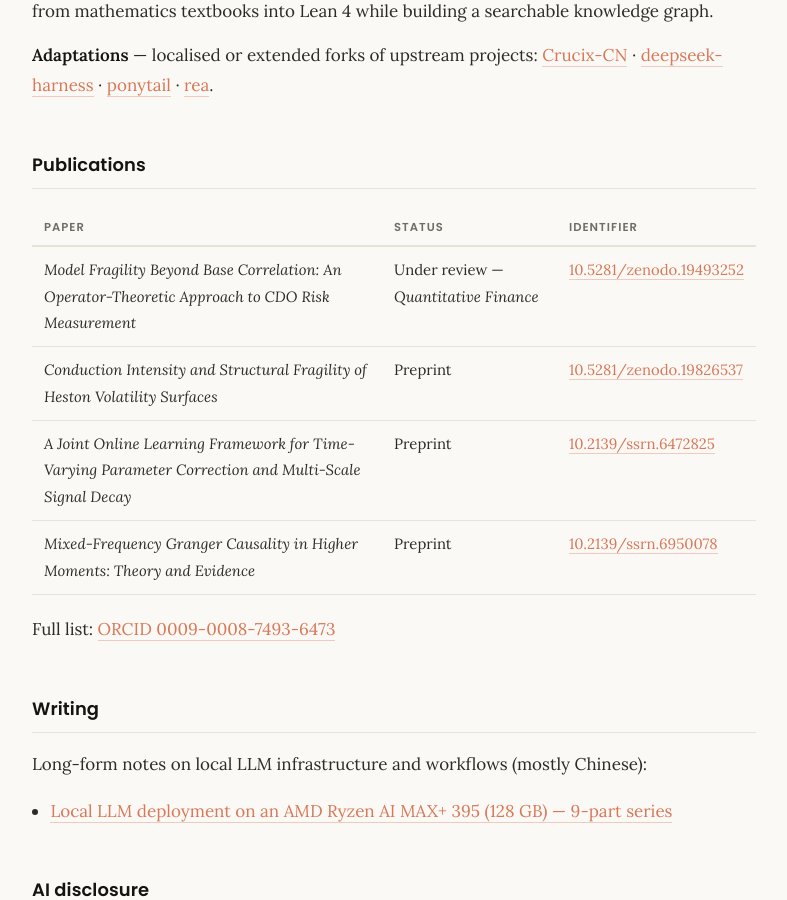
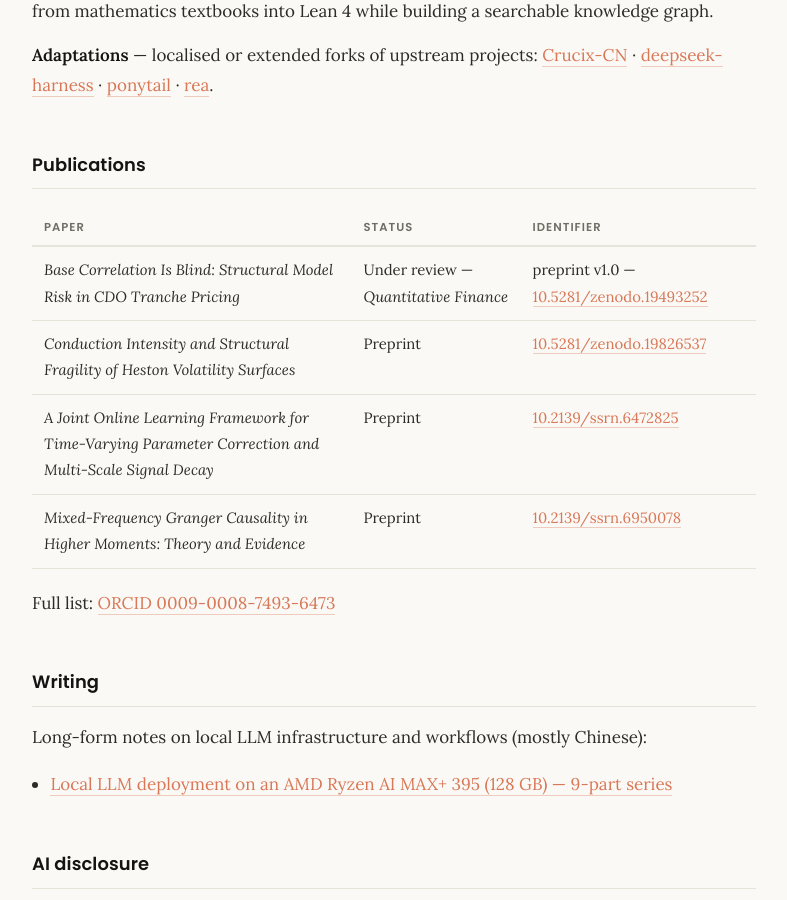
Before and after one commit to StormstoutLau/StormstoutLau.github.io, a Jekyll site: the page built from index.md, in a window 1280 px wide and 900 px high, scrolled down 2249 px. Shown: the whole window, without its empty margins (246-1033 px from the left). Built offline with Jekyll 4.4.1, drawn with Linux system fonts in a browser that asks for light colours.

Commit message:
docs: CDO paper now listed under its current QF-submission title

```diff
--- a/index.md
+++ b/index.md
@@ -52,7 +52,7 @@ This is the engineering side of the model-fragility research: the papers argue a
 
 | Paper | Status | Identifier |
 |---|---|---|
-| *Model Fragility Beyond Base Correlation: An Operator-Theoretic Approach to CDO Risk Measurement* | Under review — *Quantitative Finance* | [10.5281/zenodo.19493252](https://doi.org/10.5281/zenodo.19493252) |
+| *Base Correlation Is Blind: Structural Model Risk in CDO Tranche Pricing* | Under review — *Quantitative Finance* | preprint v1.0 — [10.5281/zenodo.19493252](https://doi.org/10.5281/zenodo.19493252) |
 | *Conduction Intensity and Structural Fragility of Heston Volatility Surfaces* | Preprint | [10.5281/zenodo.19826537](https://doi.org/10.5281/zenodo.19826537) |
 | *A Joint Online Learning Framework for Time-Varying Parameter Correction and Multi-Scale Signal Decay* | Preprint | [10.2139/ssrn.6472825](https://doi.org/10.2139/ssrn.6472825) |
 | *Mixed-Frequency Granger Causality in Higher Moments: Theory and Evidence* | Preprint | [10.2139/ssrn.6950078](https://doi.org/10.2139/ssrn.6950078) |
```
